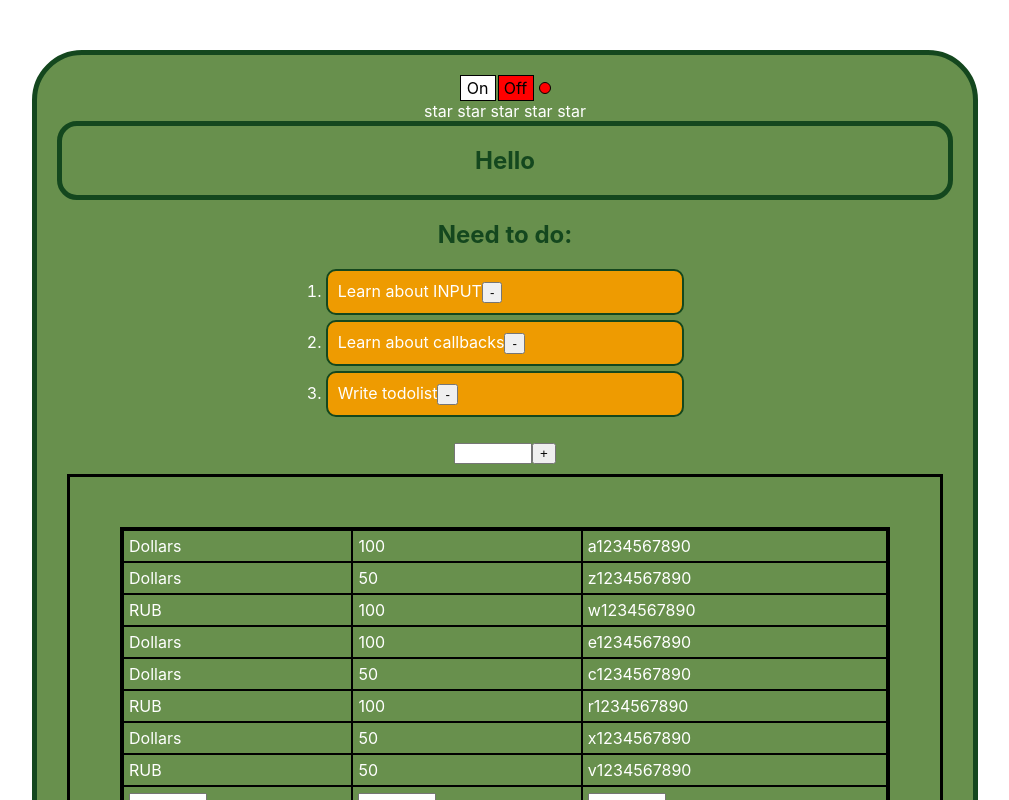
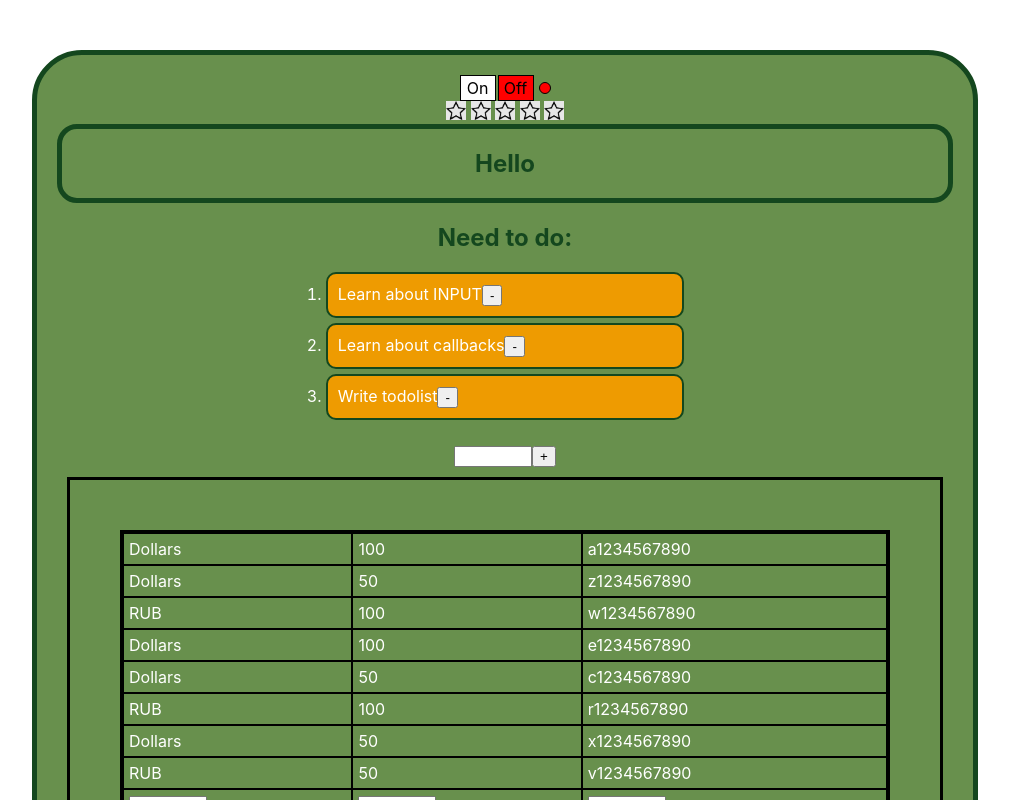
Before and after one commit to Pikadorius/samurai-way-main, a React (Create React App) app: page / in a window 1280 px wide. Shown: the top 800 px of the page, without its empty margins (135-1144 px from the left). Built offline with nearby package versions, Linux system fonts and the light colour scheme.

Commit message:
css magic

```diff
--- /dev/null
+++ b/src/Components/Rating/Rating.module.css
@@ -0,0 +1,3 @@
+.star {
+    width: 20px;
+}
--- a/src/Components/Rating/UncontrolledRating.tsx
+++ b/src/Components/Rating/UncontrolledRating.tsx
@@ -1,4 +1,8 @@
 import React, {useState} from "react";
+import s from './Rating.module.css';
+import rating from './rating.png'
+import norating from './norating.png'
+
 
 type RatingPropsType = {}
 
@@ -8,11 +12,11 @@ const UncontrolledRating = (props: RatingPropsType) => {
 
     return (
         <div>
-            <Star selected={value > 0} callBack={()=>setValue(1)}/>
-            <Star selected={value > 1} callBack={()=>setValue(2)}/>
-            <Star selected={value > 2} callBack={()=>setValue(3)}/>
-            <Star selected={value > 3} callBack={()=>setValue(4)}/>
-            <Star selected={value > 4} callBack={()=>setValue(5)}/>
+            <Star selected={value > 0} callBack={() => setValue(1)}/>
+            <Star selected={value > 1} callBack={() => setValue(2)}/>
+            <Star selected={value > 2} callBack={() => setValue(3)}/>
+            <Star selected={value > 3} callBack={() => setValue(4)}/>
+            <Star selected={value > 4} callBack={() => setValue(5)}/>
         </div>
     );
 }
@@ -25,7 +29,8 @@ type StarPropsType = {
 const Star = ({selected, callBack}: StarPropsType) => {
     console.log("Star rendering")
     return (
-        selected ? <span onClick={callBack}><b> star </b></span> : <span onClick={callBack}> star </span>
+        selected ? <span onClick={callBack}> <img className={s.star} alt={'yes'} src={rating}/> </span> :
+            <span onClick={callBack}> <img className={s.star} alt={'no'} src={norating}/> </span>
     )
 }
 
```
Also changed, not shown: src/Components/Rating/norating.png (added), src/Components/Rating/rating.png (added).
